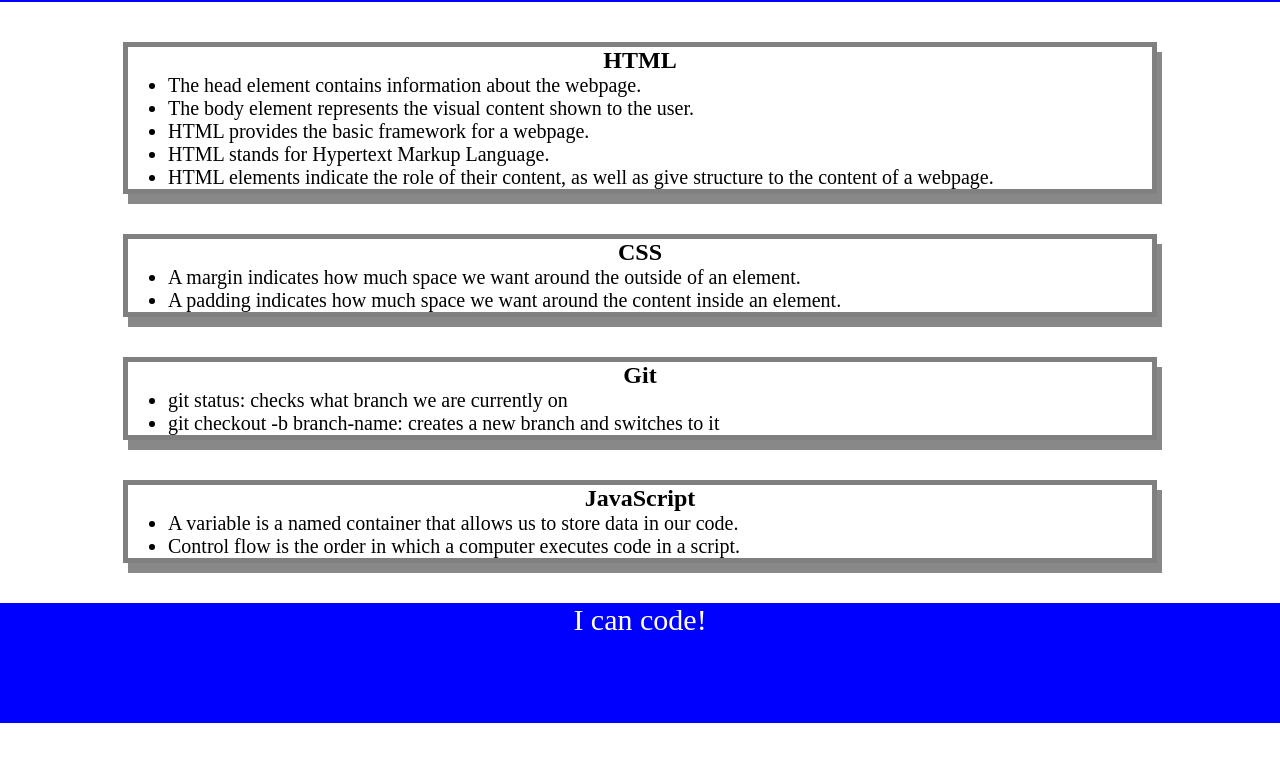
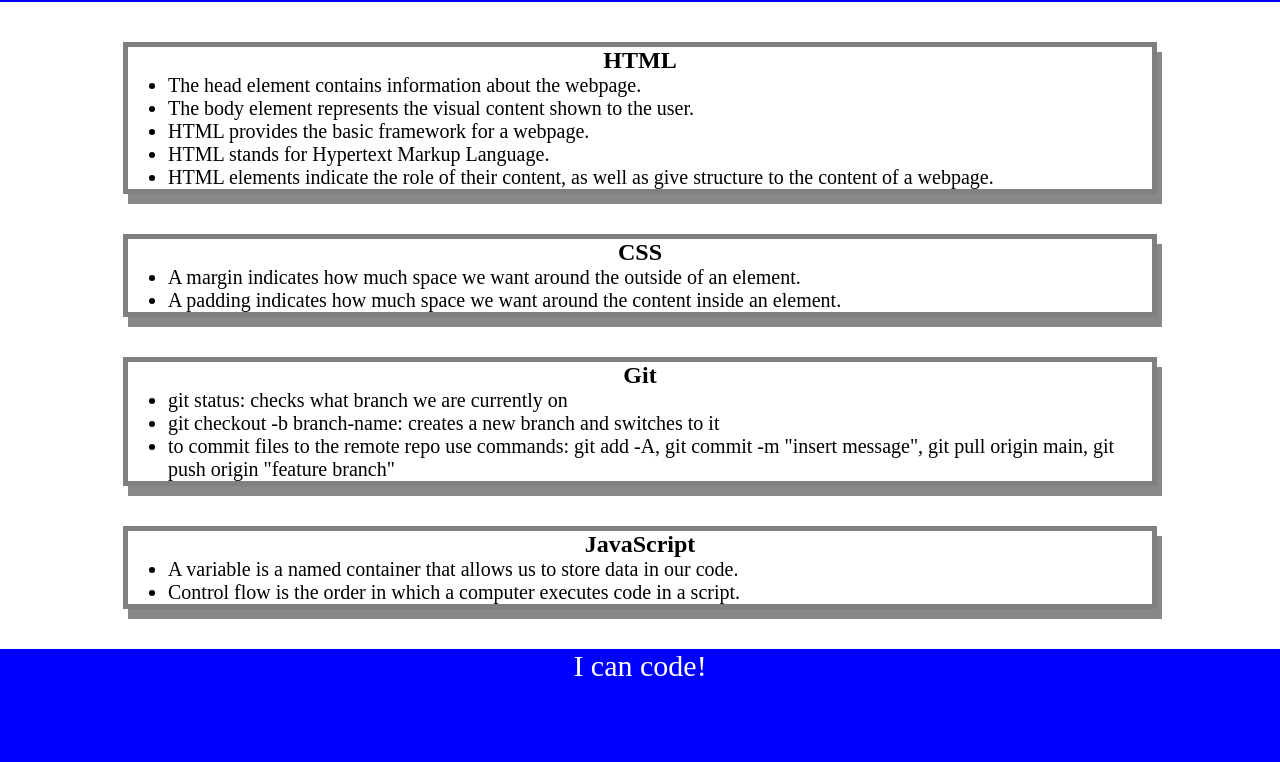
Before and after one commit to Spacecat44/prework-study-guide, a plain HTML site: page prework-study-guide/index.html in a window 1280 px wide. Shown: the part 118-880 px from the top of the page. Before the commit the page ends 841 px from the top, so only its background shows below. Drawn offline with Linux system fonts and the light colour scheme.

Commit message:
updated project README file

```diff
--- a/prework-study-guide/index.html
+++ b/prework-study-guide/index.html
@@ -36,6 +36,7 @@
         <ul>
           <li>git status: checks what branch we are currently on</li>
           <li>git checkout -b branch-name: creates a new branch and switches to it</li>
+          <li>to commit files to the remote repo use commands: git add -A, git commit -m "insert message", git pull origin main, git push origin "feature branch"</li>
         </ul>
       </section>
       <section class="card" id="javascript-section">
```
Also changed, not shown: 1 other file.
